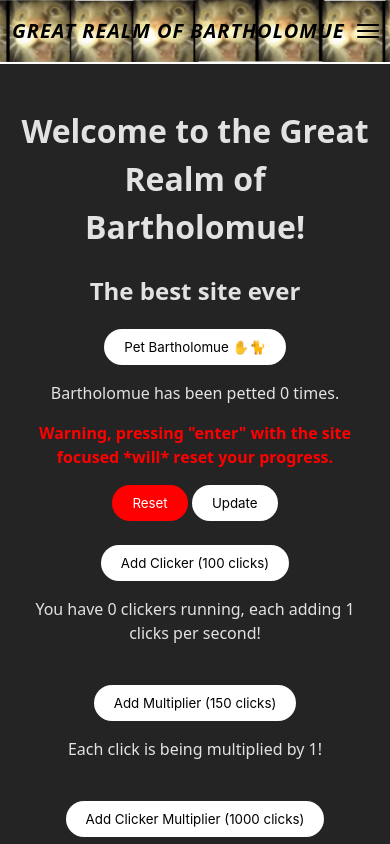
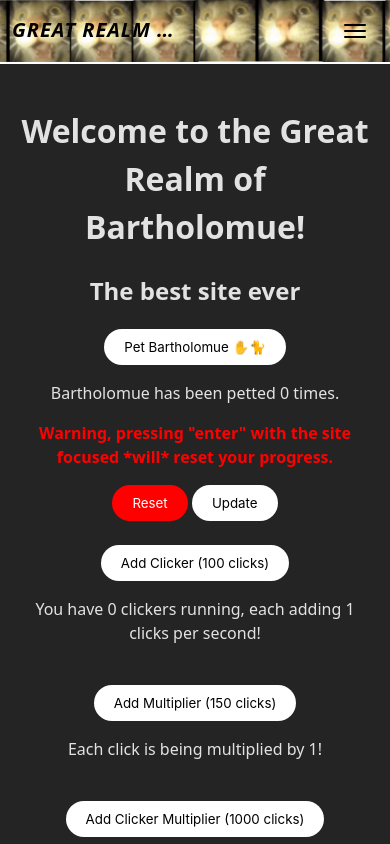
Before and after one commit to landoodle123/Barth-site, a SvelteKit app: page / in a window 390 px wide. Shown: the top 844 px of the page. Built offline with nearby package versions, Linux system fonts and the light colour scheme; no server answers.

Commit message:
made site better on small devices (like iphone 13 mini)

```diff
--- a/src/routes/Navbar.svelte
+++ b/src/routes/Navbar.svelte
@@ -78,6 +78,21 @@
     display: flex;
     gap: 24px;
     align-items: center;
+    max-width: 50%;
+    justify-content: flex-end;
+  }
+
+  /* allow title to shrink and truncate */
+  .navbar-text {
+    max-width: 48%;
+    overflow: hidden;
+  }
+  .navbar-text a {
+    display: inline-block;
+    white-space: nowrap;
+    text-overflow: ellipsis;
+    overflow: hidden;
+    max-width: 100%;
   }
 
   .navbar-links a,
@@ -136,7 +151,7 @@
     .links-container {
       position: absolute;
       top: 64px;
-      right: 12px;
+  right: 8px;
       background: rgba(255,255,255,0.95);
       color: #000;
       flex-direction: column;
@@ -147,7 +162,7 @@
       transform-origin: top right;
       display: none;
       min-width: 140px;
-      z-index: 50;
+  z-index: 9999;
     }
     .links-container.mobile-open {
       display: flex;
```
